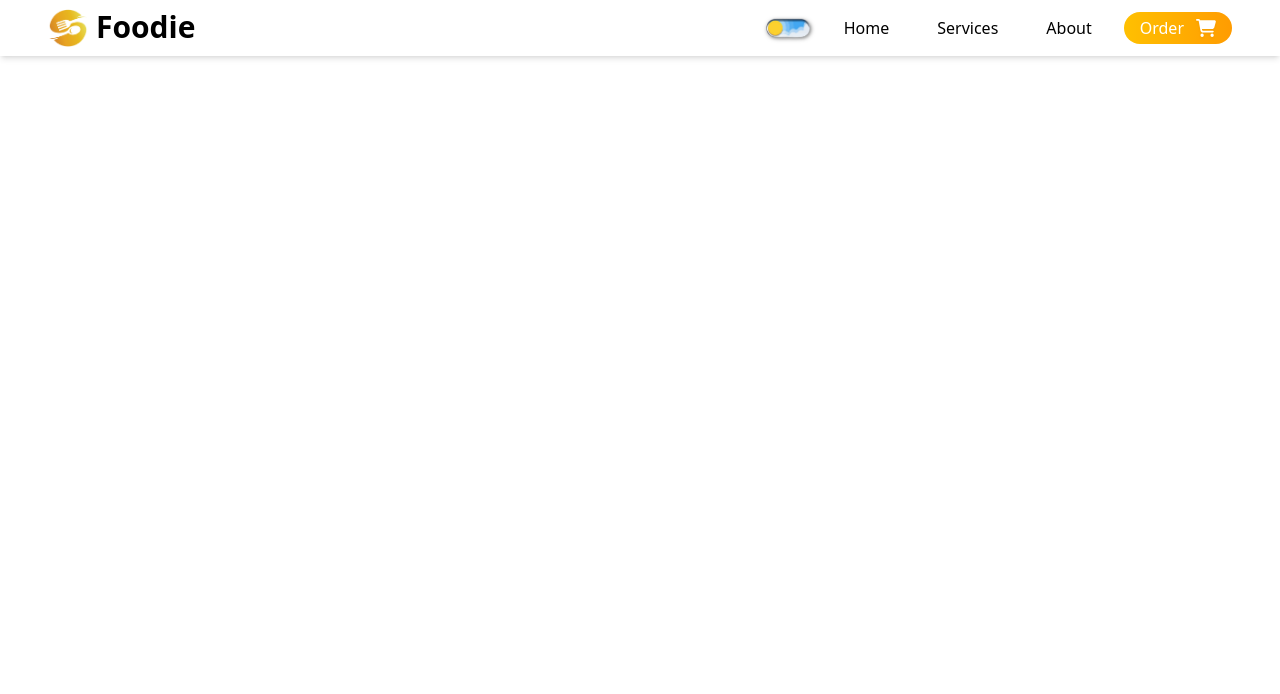
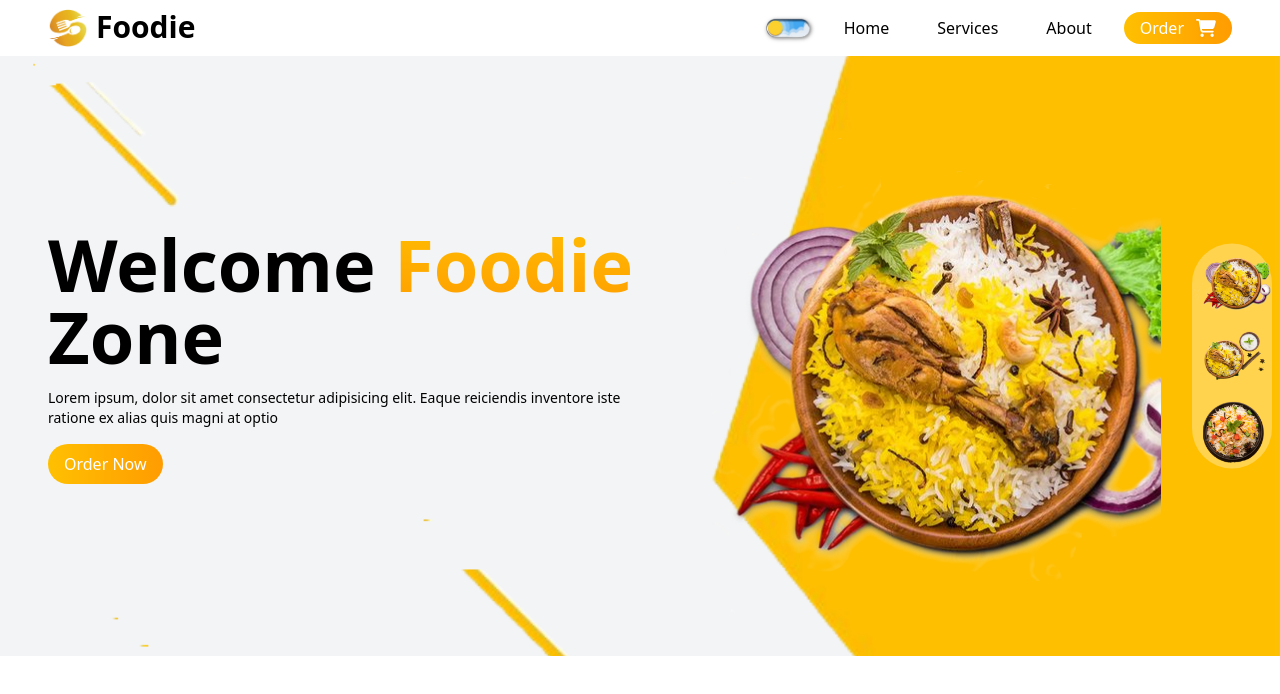
Before and after one commit to NusratTabassum3/FoodieZone-React-TailwindCSS, a React (Vite) app: page / in a window 1280 px wide. Shown: the top 694 px of the page. Built offline with nearby package versions, Linux system fonts and the light colour scheme.

Commit message:
Create Hero Section

```diff
--- a/src/App.jsx
+++ b/src/App.jsx
@@ -1,10 +1,12 @@
 import React from "react";
 import Navbar from "./components/Navbar/Navbar";
+import Hero from "./components/Hero/Hero";
 
 const App = () => {
   return (
     <div>
       <Navbar />
+      <Hero />
     </div>
   );
 };
--- /dev/null
+++ b/src/components/Hero/Hero.jsx
@@ -0,0 +1,107 @@
+import React from "react";
+import BiryaniImg1 from "../../assets/biryani3.png";
+import BiryaniImg2 from "../../assets/biryani5.png";
+import BiryaniImg3 from "../../assets/biryani2.png";
+import Vector from "../../assets/vector3.png";
+
+const ImageList = [
+  {
+    id: 1,
+    img: BiryaniImg1,
+  },
+  {
+    id: 2,
+    img: BiryaniImg2,
+  },
+  {
+    id: 3,
+    img: BiryaniImg3,
+  },
+];
+
+const Hero = () => {
+  const [imageId, setImageId] = React.useState(BiryaniImg1);
+
+  const bgImage = {
+    backgroundImage: `url(${Vector})`,
+    backgroundPosition: "center",
+    backgroundRepeat: "no-repeat",
+    backgroundSize: "cover",
+    height: "100%",
+    width: "100%",
+  };
+
+  return (
+    <>
+      <div
+        className="min-h-[550px] sm:min-h-[600px] bg-gray-100 flex justify-center items-center dark:bg-gray-950 dark:text-white duration-200"
+        style={bgImage}
+      >
+        <div className="container pb-8 sm:pb-0">
+          <div className="grid grid-cols-1 sm:grid-cols-2">
+            {/* text content section */}
+            <div
+              data-aos="zoom-out"
+              data-aos-duration="400"
+              data-aos-once="true"
+              className="flex flex-col justify-center gap-4 pt-12 sm:pt-0 text-center sm:text-left order-2 sm:order-1"
+            >
+              <h1 className="text-5xl sm:text-6xl lg:text-7xl font-bold">
+                Welcome{" "}
+                <span class="bg-clip-text text-transparent bg-gradient-to-b from-primary to-secondary">
+                  Foodie
+                </span>{" "}
+                Zone
+              </h1>
+              <p className="text-sm ">
+                Lorem ipsum, dolor sit amet consectetur adipisicing elit. Eaque
+                reiciendis inventore iste ratione ex alias quis magni at optio
+              </p>
+              <div>
+                <button className="bg-gradient-to-r from-primary to-secondary hover:scale-105 duration-200 text-white py-2 px-4 rounded-full">
+                  Order Now
+                </button>
+              </div>
+            </div>
+            {/* Image section */}
+            <div className="min-h-[450px] sm:min-h-[450px] flex justify-center items-center relative order-1 sm:order-2 ">
+              <div className="h-[300px] sm:h-[450px] overflow-hidden flex justify-center items-center">
+                <img
+                  data-aos="zoom-in"
+                  data-aos-duration="300"
+                  data-aos-once="true"
+                  src={imageId}
+                  alt="biryani img"
+                  className="w-[300px] sm:w-[450px] sm:scale-125  mx-auto spin "
+                />
+              </div>
+              <div className="flex lg:flex-col lg:top-1/2 lg:-translate-y-1/2 lg:py-2 justify-center gap-4 absolute bottom-[0px] lg:-right-10 bg-white/30 rounded-full">
+                {ImageList.map((item) => (
+                  <img
+                    data-aos="zoom-in"
+                    data-aos-duration="400"
+                    data-aos-once="true"
+                    src={item.img}
+                    onClick={() => {
+                      setImageId(
+                        item.id === 1
+                          ? BiryaniImg1
+                          : item.id === 2
+                          ? BiryaniImg2
+                          : BiryaniImg3
+                      );
+                    }}
+                    alt="biryani img"
+                    className="max-w-[80px] h-[80px] object-contain inline-block hover:scale-105 duration-200"
+                  />
+                ))}
+              </div>
+            </div>
+          </div>
+        </div>
+      </div>
+    </>
+  );
+};
+
+export default Hero;
```
